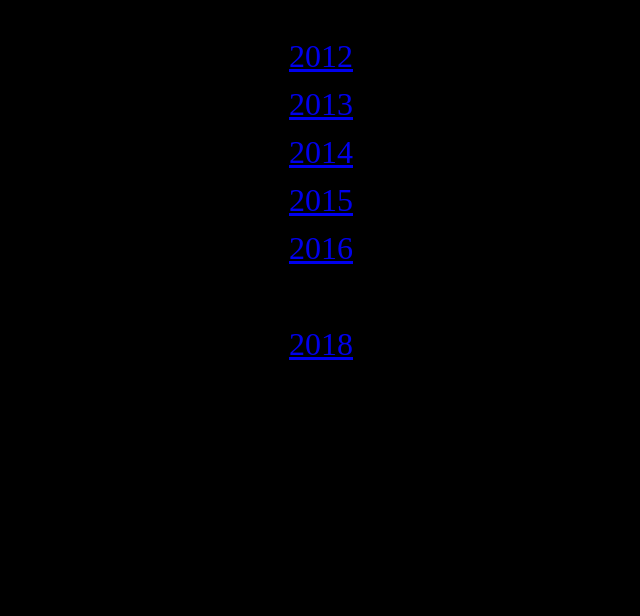
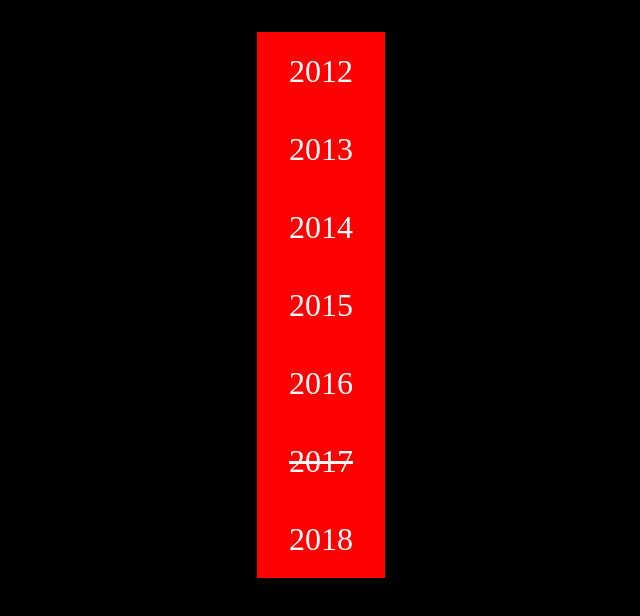
Before and after one commit to syntaxkiller/CASURVEY, a plain HTML site: page index.html in a window 1280 px wide. Shown: the whole page, without its empty margins (319-959 px from the left). Drawn offline with Linux system fonts and the light colour scheme.

Commit message:
Update index.html

```diff
--- a/index.html
+++ b/index.html
@@ -22,19 +22,19 @@
 </head>
 <body>
   <p>
-  <a class=".button" href="https://imgur.com/a/Bt6fV">2012</a>
+  <a class="button" href="https://imgur.com/a/Bt6fV">2012</a>
   <br>
-  <a class=".button" href="https://imgur.com/a/wk3Zb">2013</a>
+  <a class="button" href="https://imgur.com/a/wk3Zb">2013</a>
   <br>
-  <a class=".button" href="https://imgur.com/a/CUJhR">2014</a>
+  <a class="button" href="https://imgur.com/a/CUJhR">2014</a>
   <br>
-  <a class=".button" href="https://imgur.com/a/f33Ui">2015</a>
+  <a class="button" href="https://imgur.com/a/f33Ui">2015</a>
   <br>
-  <a class=".button" href="https://syntaxkiller.github.io/CASURVEY2016/">2016</a>
+  <a class="button" href="https://syntaxkiller.github.io/CASURVEY2016/">2016</a>
   <br>
-  <span class=".button" style="text-decoration:line-through;">2017</span>
+  <span class="button" style="text-decoration:line-through;">2017</span>
   <br>
-  <a class=".button" href="https://syntaxkiller.github.io/CA-Survey/">2018</a>
+  <a class="button" href="https://syntaxkiller.github.io/CA-Survey/">2018</a>
   </p>
 </body>
 </html>
```
